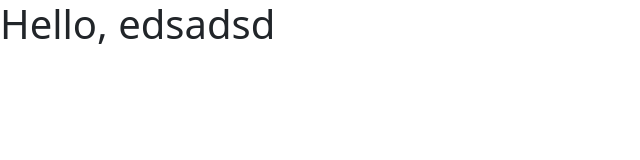
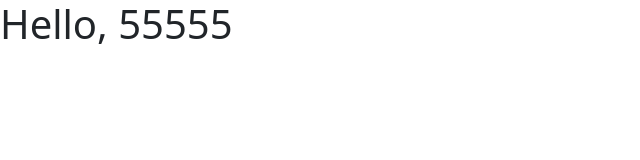
Before and after one commit to PhuwitPhengmeesri/web_html, a plain HTML site: page index.html in a window 1280 px wide. Shown: the whole page, without its empty margins (0-640 px from the left). Drawn offline with nearby package versions, Linux system fonts and the light colour scheme.

Commit message:
first commit

```diff
--- a/index.html
+++ b/index.html
@@ -7,7 +7,7 @@
     <link href="https://cdn.jsdelivr.net/npm/bootstrap@5.3.3/dist/css/bootstrap.min.css" rel="stylesheet" integrity="sha384-QWTKZyjpPEjISv5WaRU9OFeRpok6YctnYmDr5pNlyT2bRjXh0JMhjY6hW+ALEwIH" crossorigin="anonymous">
   </head>
   <body>
-    <h1>Hello, edsadsd</h1>
+    <h1>Hello, 55555</h1>
     <script src="https://cdn.jsdelivr.net/npm/bootstrap@5.3.3/dist/js/bootstrap.bundle.min.js" integrity="sha384-YvpcrYf0tY3lHB60NNkmXc5s9fDVZLESaAA55NDzOxhy9GkcIdslK1eN7N6jIeHz" crossorigin="anonymous"></script>
   </body>
 </html>
```
